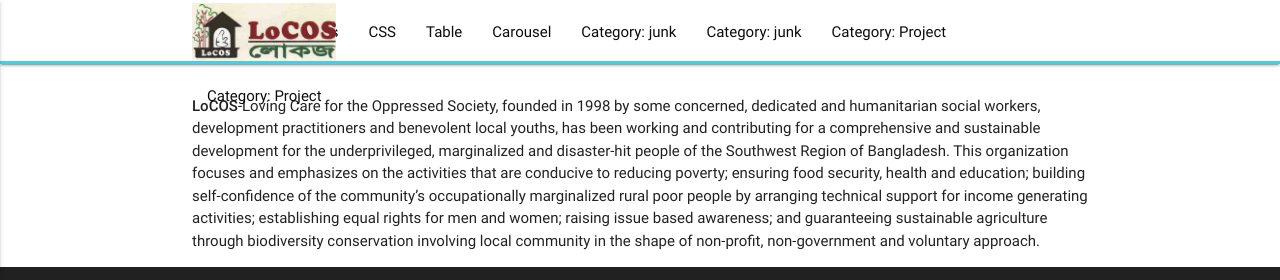
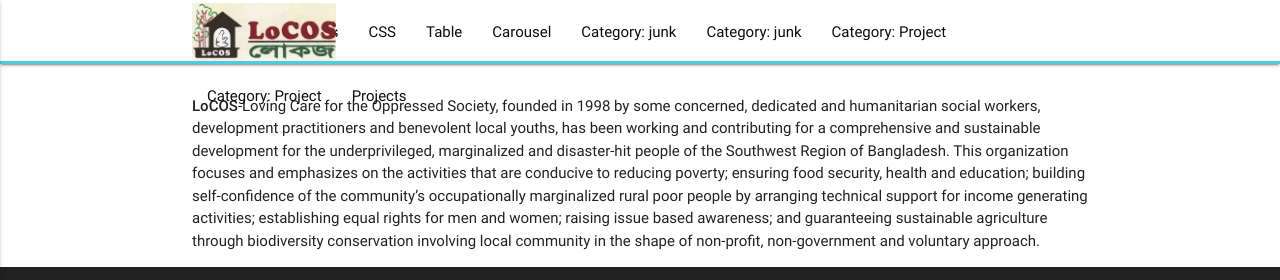
Before and after one commit to locosbd/locosbd.github.io, a Jekyll site: the page built from example1.md, in a window 1280 px wide. Shown: the top 280 px of the page. Built offline with Jekyll 4.4.1, drawn with Linux system fonts in a browser that asks for light colours.

Commit message:
changed navbar top

```diff
--- a/_config.yml
+++ b/_config.yml
@@ -18,4 +18,4 @@ twitter_username:
 github_username:
 sass:
   style: compressed
-category_dir: "/categories"
+category_dir: categories
--- a/_includes/header.html
+++ b/_includes/header.html
@@ -13,6 +13,7 @@
                     {% endif %}
                 {% endfor %}
             {% endif %}
+            <li><a href="{{ "/" | relative_url }}">Projects</a></li>
           </ul>
 
           <ul id="nav-mobile" class="side-nav">
```
